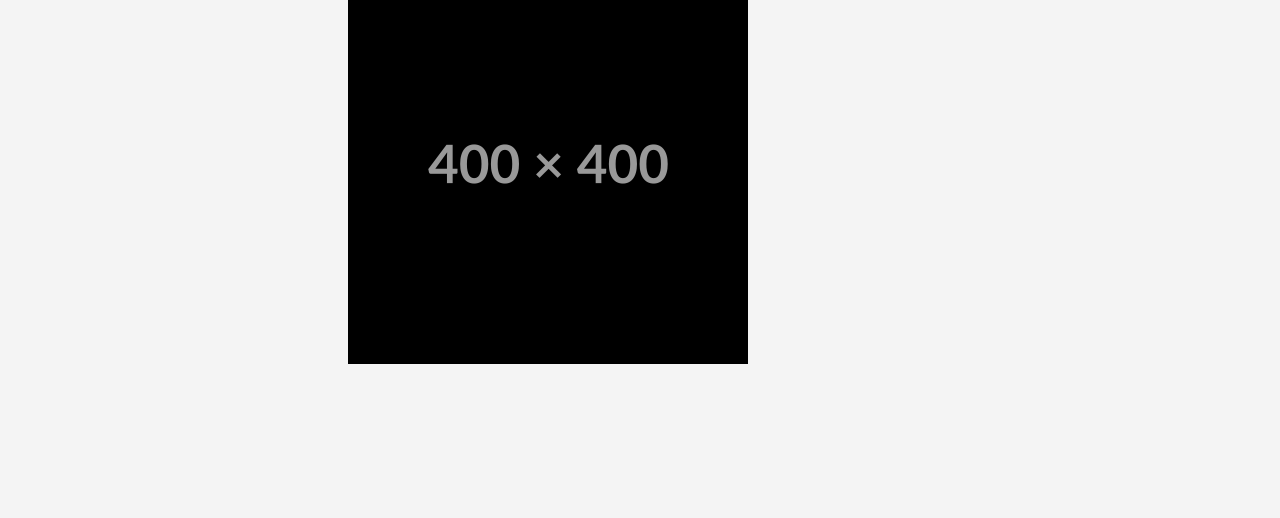
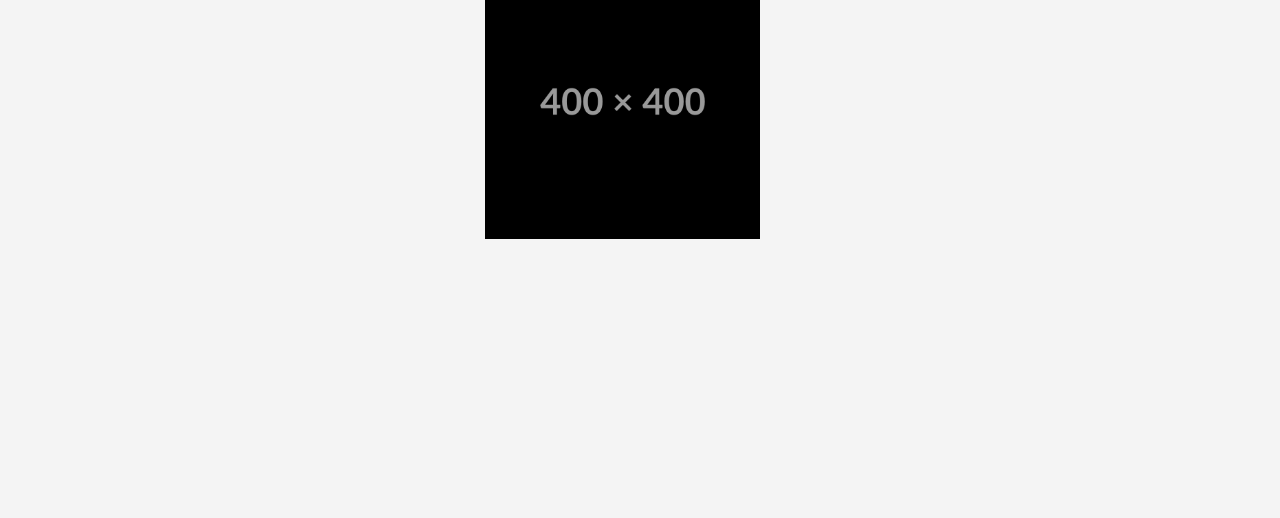
Before and after one commit to zadocangell/zadocangell.github.io, a plain HTML site: page index.html in a window 1280 px wide. Shown: the part 282-800 px from the top of the page. Drawn offline with Linux system fonts and the light colour scheme; a web font is replaced by a local one.

Commit message:
Update index.html

```diff
--- a/index.html
+++ b/index.html
@@ -21,5 +21,5 @@ li a:hover {background-color: #b4ffb4;}
   <li style="float:right"><a href="#projects">More</a></li>
 </ul>
   <h1>Building a Website from Scratch</h1>
-    <img src="/images/placeholder.png" alt="Placeholder Image" style="width:400px;height:400px;">
+    <img src="/images/placeholder.png" alt="Placeholder Image" style="display: block;margin-left: auto;margin-right: auto;width: 50%;">
 </body>
```
